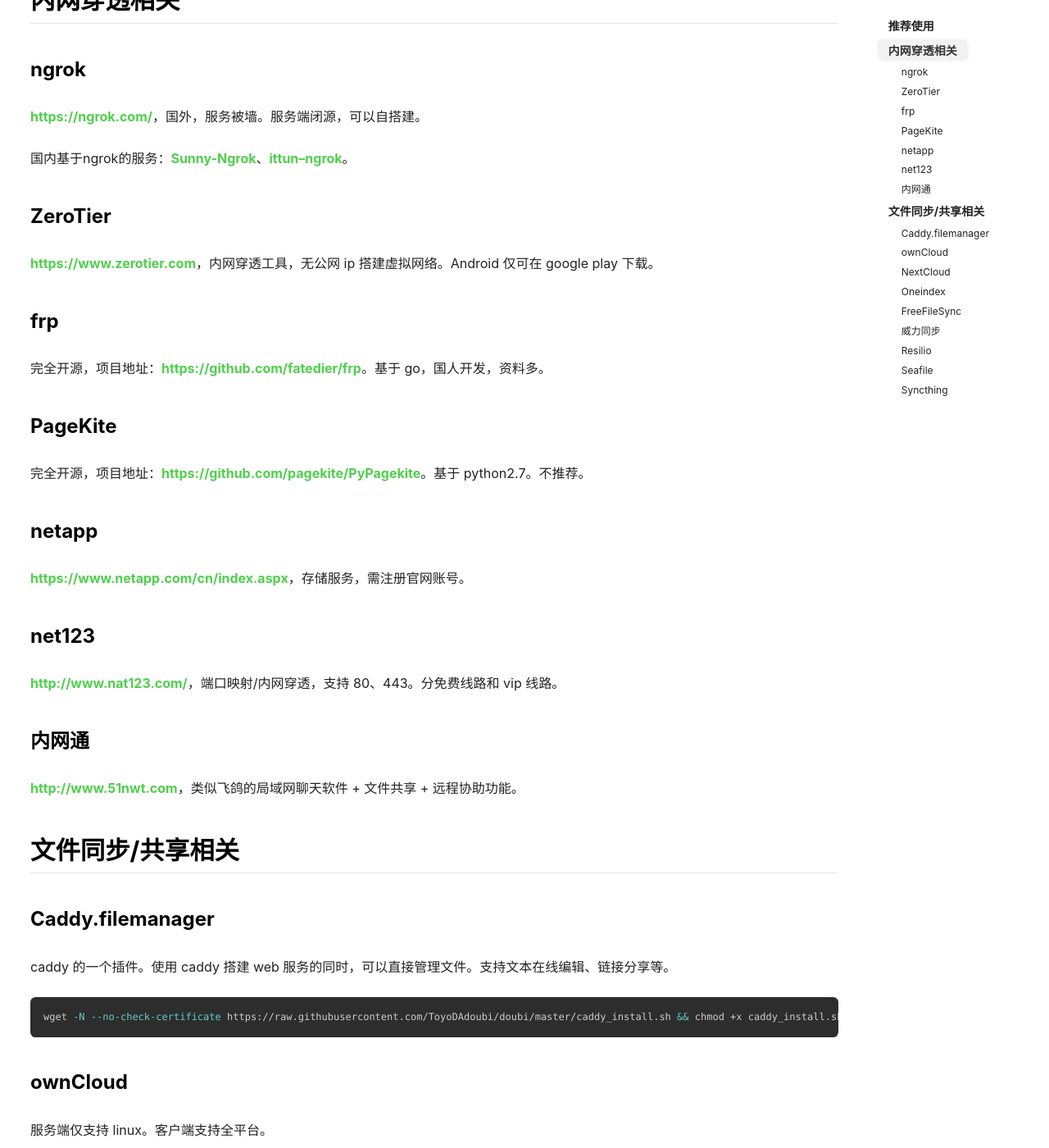
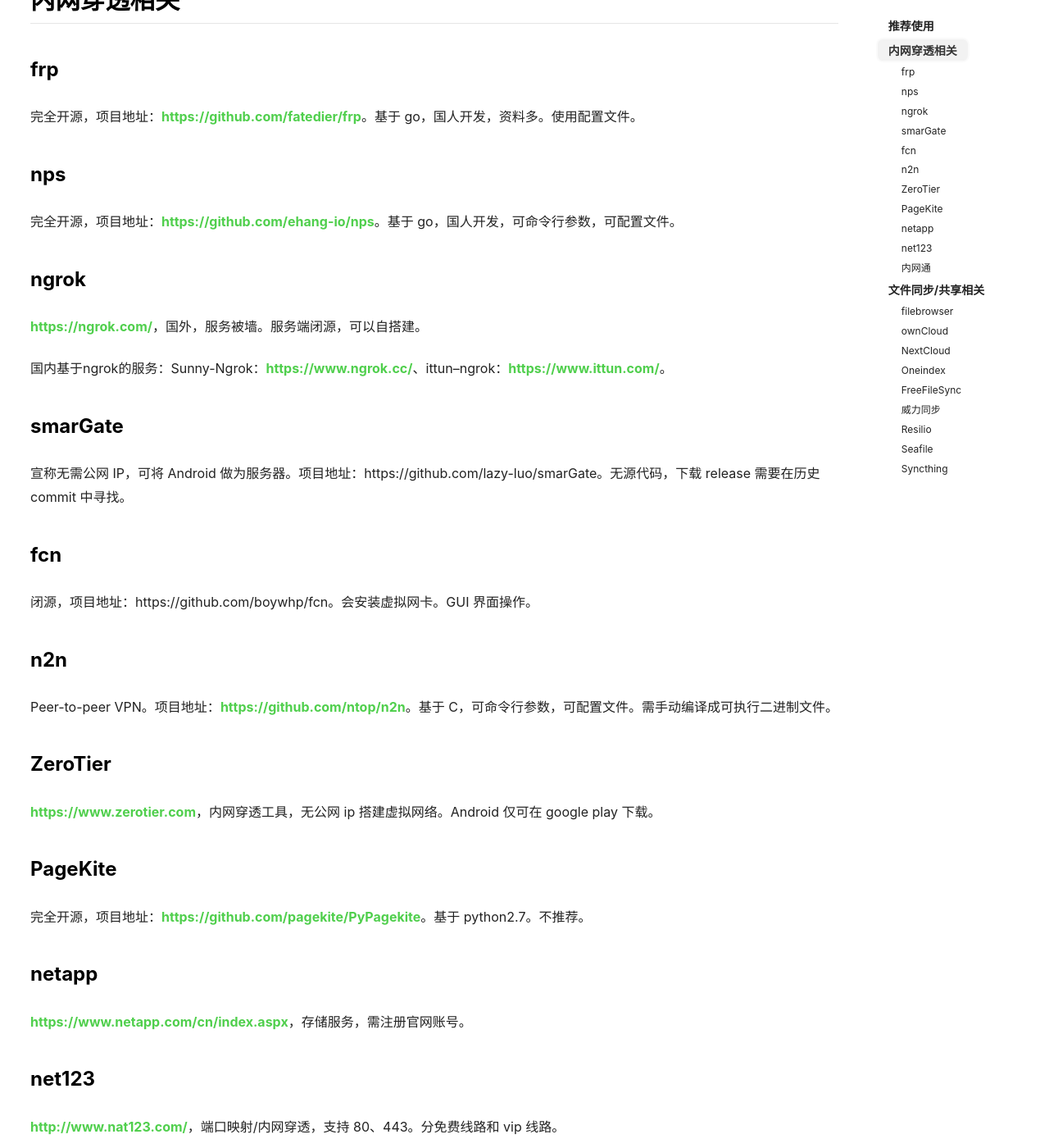
Before and after one commit to thianda91/thianda91.github.io, a Jekyll site: the page built from _posts/2018-11-08-nat-and-file-sync-tools.md, in a window 1280 px wide and 1400 px high, scrolled down 529 px. Shown: the whole window at 82% size. Built offline with Jekyll 4.4.1, drawn with Linux system fonts in a browser that asks for light colours; nearby versions of some CDN libraries; comment, search, counter and statistics services are not loaded; some of the changed text lies outside the part shown.

Commit message:
update nat-and-file-sync-tools

````diff
--- a/_posts/2018-11-08-nat-and-file-sync-tools.md
+++ b/_posts/2018-11-08-nat-and-file-sync-tools.md
@@ -20,19 +20,35 @@
 
 ## 内网穿透相关
 
+### frp
+
+完全开源，项目地址：<https://github.com/fatedier/frp>。基于 go，国人开发，资料多。使用配置文件。
+
+### nps
+
+完全开源，项目地址：<https://github.com/ehang-io/nps>。基于 go，国人开发，可命令行参数，可配置文件。
+
 ### ngrok
 
 <https://ngrok.com/>，国外，服务被墙。服务端闭源，可以自搭建。
 
-国内基于ngrok的服务：[Sunny-Ngrok](https://www.ngrok.cc/)、[ittun--ngrok](https://www.ittun.com/)。
+国内基于ngrok的服务：Sunny-Ngrok：<https://www.ngrok.cc/>、ittun--ngrok：<https://www.ittun.com/>。
+
+### smarGate
+
+宣称无需公网 IP，可将 Android 做为服务器。项目地址：https://github.com/lazy-luo/smarGate。无源代码，下载 release 需要在历史 commit 中寻找。
+
+### fcn
+
+闭源，项目地址：https://github.com/boywhp/fcn。会安装虚拟网卡。GUI 界面操作。
+
+### n2n
+
+Peer-to-peer VPN。项目地址：<https://github.com/ntop/n2n>。基于 C，可命令行参数，可配置文件。需手动编译成可执行二进制文件。
 
 ### ZeroTier
 
 <https://www.zerotier.com>，内网穿透工具，无公网 ip 搭建虚拟网络。Android 仅可在 google play 下载。
-
-### frp
-
-完全开源，项目地址：<https://github.com/fatedier/frp>。基于 go，国人开发，资料多。
 
 ### PageKite
 
@@ -54,15 +70,21 @@
 
 ## 文件同步/共享相关
 
-### Caddy.filemanager
+### filebrowser
 
-caddy 的一个插件。使用 caddy 搭建 web 服务的同时，可以直接管理文件。支持文本在线编辑、链接分享等。
+原是 caddy 的一个插件。现已独立：<https://github.com/filebrowser/filebrowser>。
+
+初始化配置：（默认保存到 `filebrowser.db`）
 
 ```sh
-wget -N --no-check-certificate https://raw.githubusercontent.com/ToyoDAdoubi/doubi/master/caddy_install.sh && chmod +x caddy_install.sh && bash caddy_install.sh install http.filemanager,tls.dns.cloudflare
+filebrowser config init
+filebrowser config set -a xxx.xxx.xxx.xxx
+filebrowser config set -p 80
+filebrowser config set --locale zh-cn
+filebrowser config set --root "d:/MyPath"
+filebrowser users add admin admin
+filebrowser users update 1 --perm.admin
 ```
-
-
 
 ### ownCloud
 
````
Also changed, not shown: other parts of _posts/2018-11-08-nat-and-file-sync-tools.md (+1 -1 lines).
